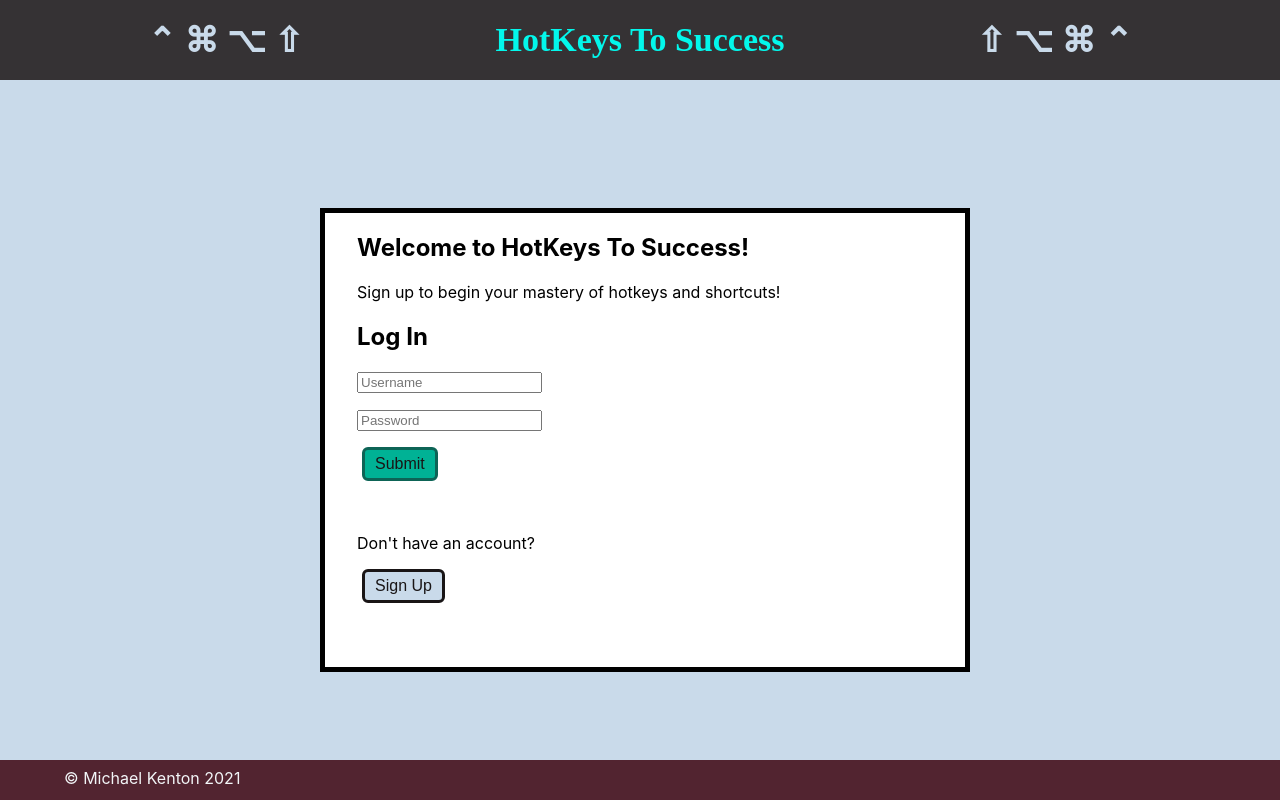
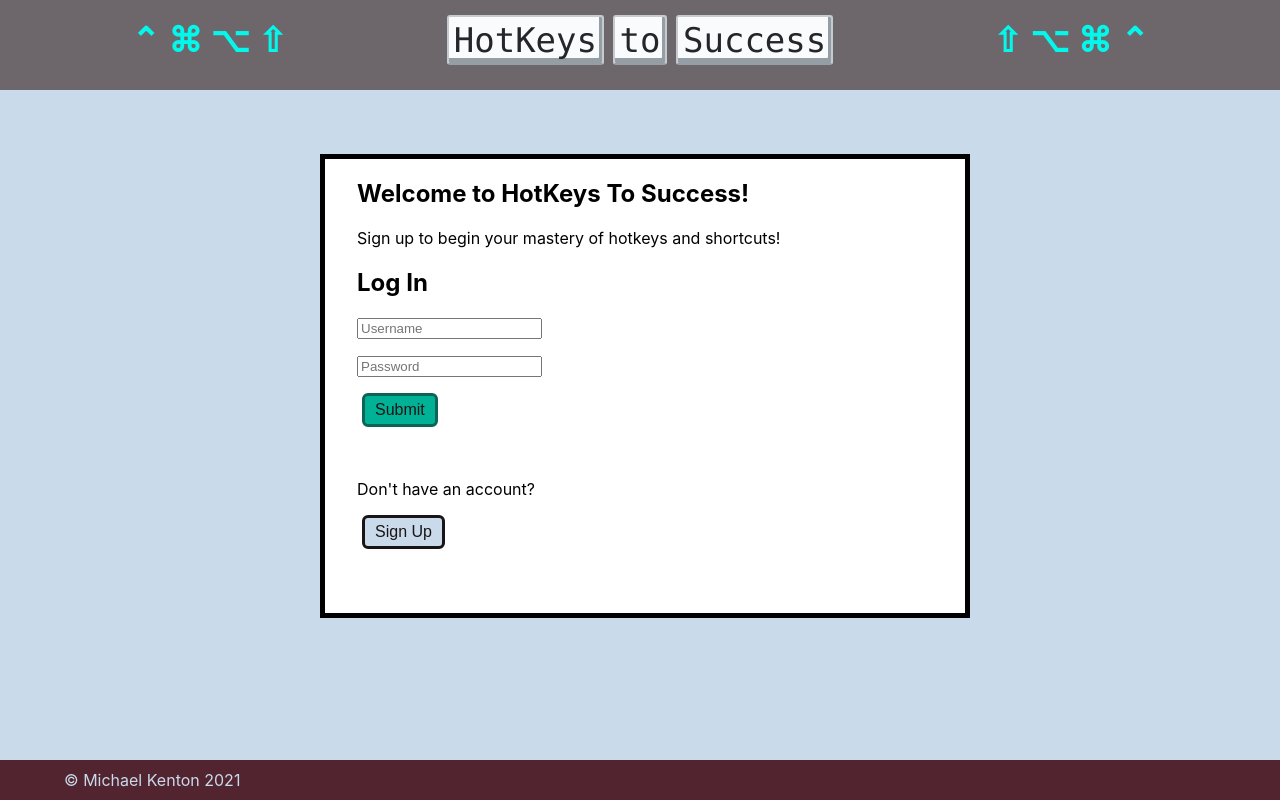
Before and after one commit to mkenton/hotkeys-to-success, a React (Create React App) app: page / in a window 1280 px wide. Built offline with nearby package versions, Linux system fonts and the light colour scheme; no server answers.

Commit message:
lessons mapped

```diff
--- a/src/App.css
+++ b/src/App.css
@@ -3,12 +3,16 @@
   --customgrey: #C9DAEA;
   --customflorescblue: #03F7EB;
   --customjungle: #0D6456;
-  --customblack: #353234;
+  --customblack: #6d666b;
   --customwine: #522430;
   --customamaranth: #AB2346;
   --customdarkgrey: #a6b3c0;
 }
 
+body {
+  margin-bottom: 5vh;
+  background-color: var(--customgrey);
+}
 .App {
   text-align: center;
 }
@@ -38,10 +42,33 @@
   margin-bottom: 0px;
   padding-left: 4%;
   padding-right: 4%;
+  padding-bottom: 10px;
 }
 
-.App-link {
+/* .App-link {
   color: var(--customflorescblue);
+} */
+
+.app-title{
+  /* border: var(--customwine) solid 5px;
+  border-radius: 10px;
+  box-shadow: 10px 10px 15px var(--customblack);
+  padding: 10px;
+  color: var(--customamaranth);
+  background-color: */
+
+  background-color: #fafbfc;
+  border: 2px solid #c6cbd1;
+  border-bottom-color: #959da5;
+  border-radius: 3px;
+  box-shadow: inset -3px -5px -0px #959da5;
+  color: #23272b;
+  display: inline-block;
+  font: calc(10px + 3vmin) SFMono-Regular, Consolas, Liberation Mono, Menlo, Courier, monospace;
+  /* font-size: 11px; */
+  /* line-height: 10px; */
+  padding: 3px 5px;
+  vertical-align: middle
 }
 
 @keyframes App-logo-spin {
@@ -61,14 +88,14 @@
 
 .main-div {
   background-color: var(--customgrey);
-  height: 100vh;
+  height: 100%;
 }
 
 .form-container {
   display: block;
   width: 50%;
   margin-left: 25%;
-  margin-top: 10%;
+  margin-top: 5%;
   padding-bottom: 5%;
   border: black solid 5px;
   background-color: white;
@@ -78,23 +105,34 @@
   margin-left: 5%
 }
 
+.lesson{
+  border-top: black 2px solid;
+
+}
+.lesson>p{
+margin-top:1px;
+margin-bottom:1px
+}
+
 .home-div {
   display: block;
   width: 50%;
   margin-left: 25%;
-  margin-top: 5%;
-  padding-bottom: 5%;
+  margin-top: 3%;
+  padding-bottom: 2%;
+  background-color: var(--customlight);
   border: var(--customwine) solid 5px;
-  background-color: white;
+  border-radius: 10px;
+  box-shadow: 10px 10px 15px var(--customblack) ;
   text-align: center;
   padding-right: 3%;
   padding-left: 3%;
 }
 
 
-
 .symbols {
-  color: var(--customgrey);
+  /* color: var(--customgrey); */
+  font-size: calc(10px + 3vmin);
 }
 
 .navbar-container {
@@ -102,7 +140,7 @@
   margin-right: 10%; */
   margin-top: 0px;
   display: grid;
-  grid-template-columns: 1fr 2fr 1fr;
+  grid-template-columns: 2fr 3fr 2fr;
   /* flex-direction: row;
   justify-content: center;
   justify-content: space-around; */
@@ -126,9 +164,10 @@
 .navbar-link {
   display: inline-flex;
   text-decoration: none;
-  color: var(--customblack);
+  color: black;
+  font: 12pt SFMono-Regular, Consolas, Liberation Mono, Menlo, Courier, monospace;
   font-style: bold;
-  font-size: 12pt;
+  /* font-size: 12pt; */
   padding: 0.6vh 1vw;
   background: var(--customdarkgrey);
   border-right: var(--customblack) solid 3px;
@@ -137,8 +176,8 @@
 }
 
 .active-nav {
-  color: rgb(0, 0, 0);
-  padding: 0.6vh 1vw;
+  color: var(--customjungle);
+  /* padding: 0.6vh 1vw; */
   font-size: 12pt;
   background: var(--customgrey);
   border-top: var(--customdarkgrey) solid 3px;
@@ -154,12 +193,19 @@
 
 .logout-link {
   /* padding: 3px 5px 3px 5px; */
-  color: var(--customlight);
+  /* color: var(--customlight);
+  font-size: calc(10px + 3vmin); */
 }
 
 .logout-link:hover {
   cursor: pointer
 }
+
+.redirect-link:hover{
+  cursor: pointer;
+  text-decoration: underline;
+}
+
 
 footer {
   position: fixed;
@@ -170,18 +216,19 @@ footer {
 }
 
 .footer-text {
-  color: var(--customlight);
+  color: var(--customgrey);
   margin-left: 5%;
-  margin-top: 8px;
+  margin-top: 10px;
 }
 
 .navgrid1 {
   padding: 0.6vh 1vw;
-  display: flex;
+  font-size: calc(10px + 1vmin);
+  /* display: flex;
   align-items: center;
-  justify-content: space-evenly;
-  text-align: center;
-  background-color: var(--customwine);
+  justify-content: space-evenly; */
+  text-align: left;
+  background-color: var(--customblack);
 }
 
 
--- /dev/null
+++ b/src/components/Cheat.js
@@ -0,0 +1,30 @@
+import { useHotkeys } from 'react-hotkeys-hook';
+import {useState} from 'react'
+
+function Cheat({lesson}) {
+
+
+    const [pressed, setPressed] = useState(false);
+    const [count, setCount] = useState(0);
+
+
+    useHotkeys(`${lesson.shortcut}`, (e) => {
+        e.preventDefault();
+        setCount(count => count + 1);
+        })
+    useHotkeys(`${lesson.shortcut}`, (e) => {
+        e.preventDefault();
+        setPressed(true);
+    })
+
+    return (
+        <div className="lesson">
+
+       <h2>Lesson: {lesson.title}</h2>
+       <p>{lesson.description}</p>
+       <p><strong style={{ 'color': pressed ? 'green' : '' }}>Press {lesson.shortcut}</strong> {pressed ? "✅": ""} </p>
+       <br/>
+       </div>
+    )
+}
+export default Cheat
--- a/src/components/CheatSheet.js
+++ b/src/components/CheatSheet.js
@@ -1,7 +1,29 @@
-function CheatSheet() {
+import Cheat from './Cheat'
+
+function CheatSheet({ lessons }) {
 
     return (
+     <div className="home-div">
      <h1>Code Editor Shorcuts</h1>
+     <p>Check out the useful shortcuts below. Don't forget to test them out by pressing the corresponding hotkeys!</p>
+    <span className="editor-sheet">
+        {/* TODO: map for editor lessons, create component to contain them */}
+    {lessons.map((lesson) => (
+        <Cheat
+        key={lesson.id}
+        lesson={lesson}/>
+    ))}
+     </span>
+
+     {/* TODO:  map for CLI lessons, create component to contain them */}
+    {/* <span className="CLI-sheet">
+    {lessons.map((lesson) => (
+        <Cheat
+        key={lesson.id}
+        lesson={lesson}/>
+    ))}
+     </span> */}
+     </div>
     )
 
 
--- a/src/components/Header.js
+++ b/src/components/Header.js
@@ -2,7 +2,9 @@ function Header() {
 
     return (
         <h1 className="App-header">
-           <span className="symbols">⌃ ⌘ ⌥ ⇧</span>  <span className="app-title">HotKeys To Success</span> <span className="symbols">⇧ ⌥ ⌘ ⌃</span>
+            <span className="symbols">⌃ ⌘ ⌥ ⇧</span>
+            <span className="full-title"><span className="app-title">HotKeys</span> <span className="app-title">to</span> <span className="app-title">Success</span></span>
+            <span className="symbols">⇧ ⌥ ⌘ ⌃</span>
         </h1>
     )
 }
--- a/src/components/Home.js
+++ b/src/components/Home.js
@@ -1,10 +1,27 @@
-function Home({user}) {
-    return (
-      <div className="home-div">
-        <h2>Welcome to HotKeys to Success. </h2>
-        <p>Learn valueable shortcuts and build muscle memory to save you hundreds of hours in the long run. </p>
-      </div>
-    );
+import { Redirect } from "react-router-dom";
+import { useState } from 'react'
+
+function Home({ user }) {
+  const [redirected, setRedirected] = useState("")
+console.log(redirected)
+
+  function redirect(link) {
+    setRedirected(link)
   }
 
-  export default Home
+  if (redirected) {
+    return (<Redirect to={redirected} />)
+  }
+
+  return (
+    <div className="home-div">
+      <h2 >Welcome to HotKeys to Success. </h2>
+      <p>Learn valuable shortcuts and build muscle memory.</p>
+      <p> It could save you <em>hundreds</em> of hours in the long run. </p>
+      <p>Start by learning HotKeys in the <strong className="redirect-link" onClick={() => redirect("cheat_sheet")}>Cheat Sheet</strong></p>
+      <p>When you're ready, put your skills to the test in the <strong className="redirect-link" onClick={() => redirect("arcade")}>Hotkey Arcade</strong></p>
+    </div>
+  );
+
+}
+export default Home
--- a/src/components/Lesson.js
+++ b/src/components/Lesson.js
@@ -1,7 +1,7 @@
 import { useHotkeys } from 'react-hotkeys-hook';
 import {useState} from 'react'
 
-function Lesson() {
+function Lesson({lessons}) {
 
     const [count, setCount] = useState(0);
 
@@ -9,7 +9,7 @@ function Lesson() {
 
     return (
         <div className="lesson">
-       <h1>Lesson</h1>
+       <h3>Lesson</h3>
        <span>Pressed 'command+a' key {count} times.</span>
        </div>
     )
--- a/src/components/LessonContainer.js
+++ b/src/components/LessonContainer.js
@@ -1,36 +1,15 @@
 import Lesson from './Lesson'
 import { useEffect, useState } from 'react'
 
-function LessonContainer({ url }) {
+function LessonContainer({ user, lessons}) {
 
-    const [lessons, setLessons] = useState({})
 
-    useEffect(() => {
-        const myHeaders = new Headers();
-        myHeaders.append("Head", "application/json");
-        myHeaders.append("Content-Type", "application/json");
-
-        const requestOptions = {
-            method: 'GET',
-            headers: myHeaders,
-            redirect: 'follow'
-        };
-
-        fetch(`${url}/lessons`, requestOptions)
-            .then(response => response.json())
-            .then(data => {
-                console.log('lessondata:', data)
-                setLessons(data)
-            }
-            )
-            .catch(error => console.log('error', error));
-    }, []);
 
 
     return (
         <div className="lesson-container">
             <h1>LessonContainer</h1>
-            <Lesson />
+            <Lesson lesson={lessons}/>
         </div>
     )
 }
--- a/src/components/NavBar.js
+++ b/src/components/NavBar.js
@@ -7,19 +7,18 @@ function NavBar({ user, handleLogOut }) {
     return (
         <div className="navbar-container">
             <div className="navgrid1">
-            <span className="user-welcome">Welcome <strong>{user.display_name}</strong>! </span>
+            <span className="user-welcome">Welcome <strong>{user.display_name}</strong>! | <u className="logout-link" onClick={handleLogOut}>Logout</u></span>
             </div>
             <div className="navlink-div">
                 <nav className="navlink-container">
                     <NavLink exact activeClassName="active-nav" className="navbar-link" to="/">Home</NavLink>
                     <NavLink exact activeClassName="active-nav" className="navbar-link" to="/cheat_sheet">Cheat Sheet</NavLink>
-                    <NavLink exact activeClassName="active-nav" className="navbar-link" to="/lessons">Arcade</NavLink>
+                    <NavLink exact activeClassName="active-nav" className="navbar-link" to="/arcade">Arcade</NavLink>
 
                 </nav>
             </div>
             <div className="navgrid1">
 
-                <u className="logout-link" onClick={handleLogOut}> Logout</u>
             </div>
         </div >
     )
```
Also changed, not shown: src/App.js (+30 -5 lines).
